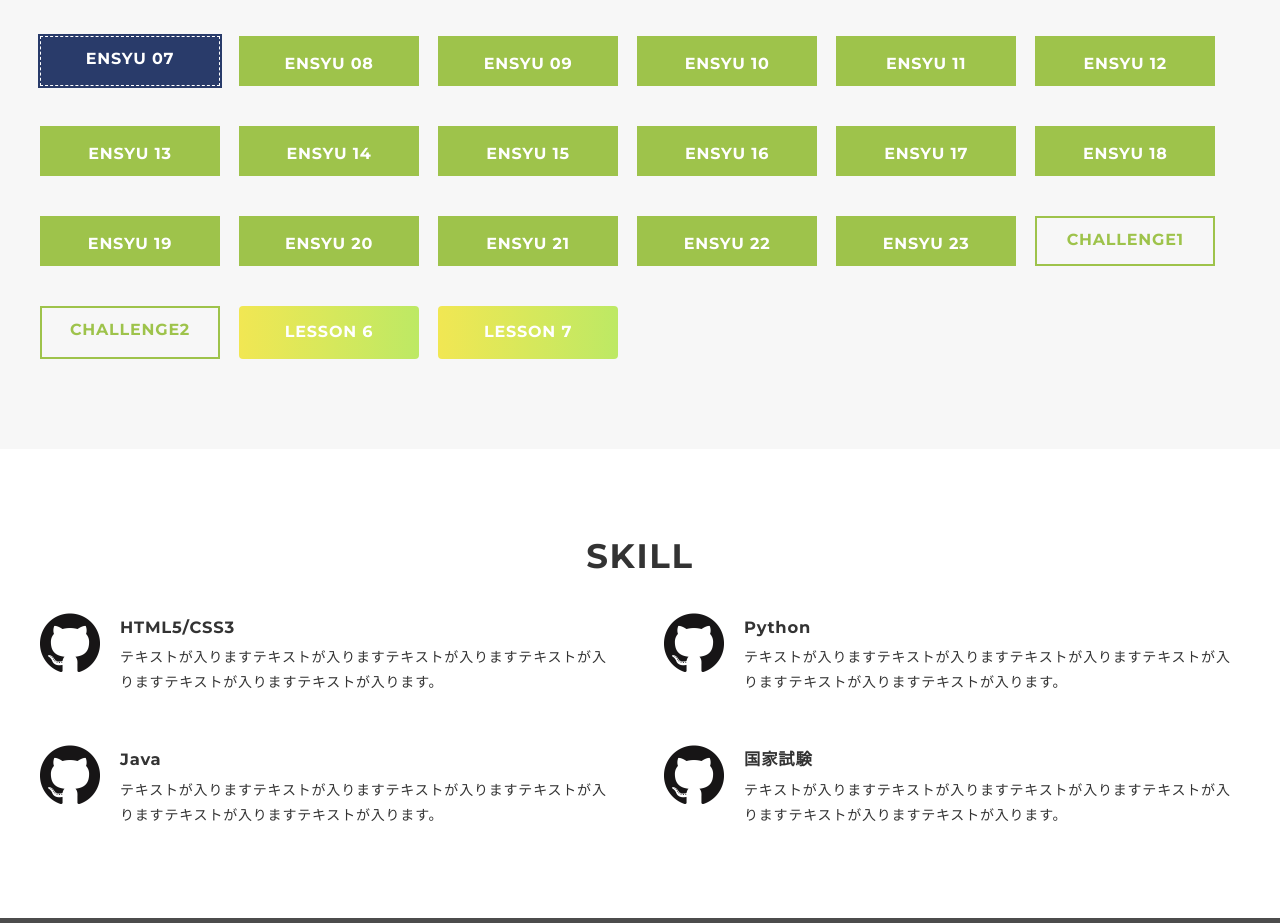
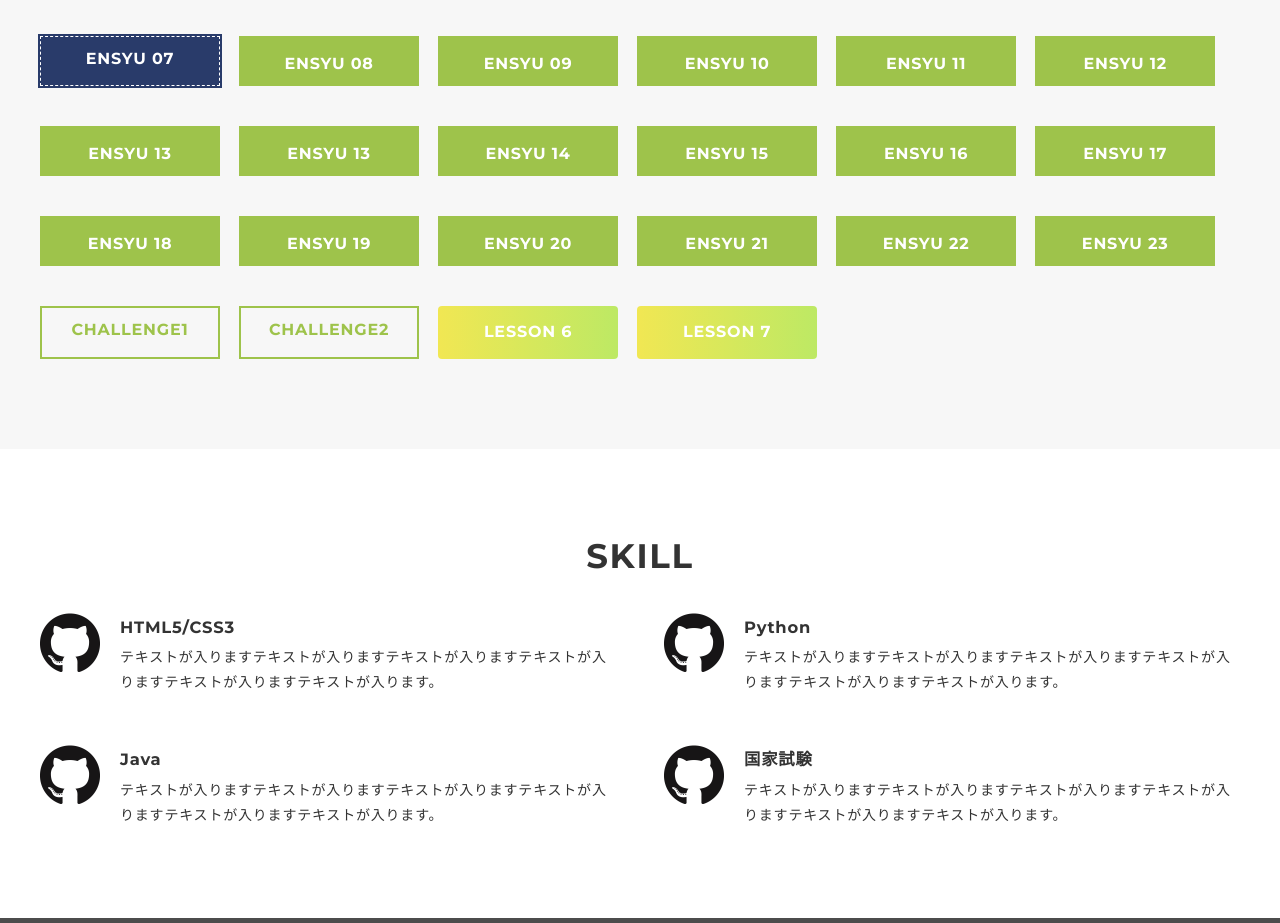
Before and after one commit to shotatanino/J1A321, a plain HTML site: page index.html in a window 1280 px wide. Shown: the part 968-1891 px from the top of the page. Drawn offline with nearby package versions, Linux system fonts and the light colour scheme.

Commit message:
Add files via upload

```diff
--- a/index.html
+++ b/index.html
@@ -67,7 +67,8 @@
 						<a class="works-item btn-open" href="ensyu/10.html">ENSYU 10</a>
 						<a class="works-item btn-open" href="ensyu/11.html">ENSYU 11</a>
 						<a class="works-item btn-open" href="ensyu/12.html">ENSYU 12</a>
-						<a class="works-item btn-open" href="ensyu/13.html">ENSYU 13</a>
+						<a class="works-item btn-open" href="ensyu/13_1.html">ENSYU 13</a>
+						<a class="works-item btn-open" href="ensyu/13_2.html">ENSYU 13</a>
 						<a class="works-item btn-open" href="ensyu/14.html">ENSYU 14</a>
 						<a class="works-item btn-open" href="ensyu/15.html">ENSYU 15</a>
 						<a class="works-item btn-open" href="ensyu/16.html">ENSYU 16</a>
```
